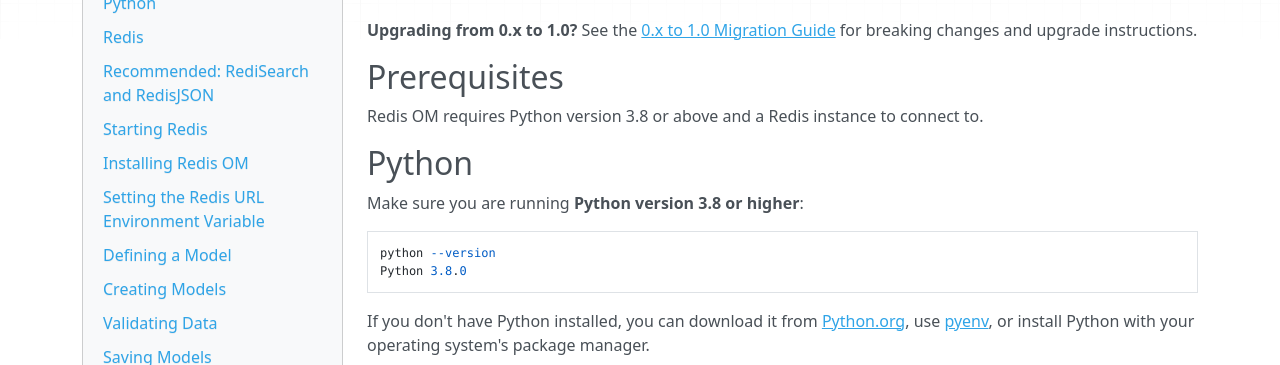
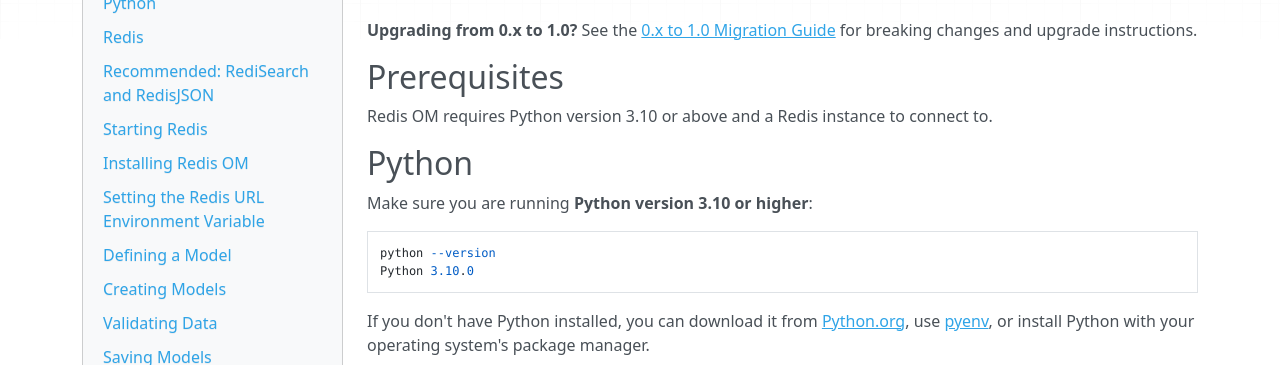
Before and after one commit to redis/redis-om-python, an MkDocs documentation site: the page built from docs/getting_started.md, in a window 1280 px wide and 900 px high. Shown: the part 267-632 px from the top of the window. Built offline with MkDocs 1.6.1, drawn with Linux system fonts in a browser that asks for light colours; nearby versions of some CDN libraries.

Commit message:
Drop Python 3.8 and 3.9 support
Python 3.8 reached EOL in October 2024, and 3.9 will reach EOL in
October 2025. More importantly, redis-py 7.1.0+ requires Python 3.10+,
so our Python version support is tied to upstream requirements.

Changes:
- Update pyproject.toml to require Python >=3.10
- Update redis-py constraint to >=4.2.0,<8.0.0
- Remove 3.8/3.9 from PyPI classifiers
- Remove 3.9 and pypy-3.9 from CI test matrix
- Update docs to reflect new requirements

Closes #706, #730

````diff
--- a/docs/getting_started.md
+++ b/docs/getting_started.md
@@ -8,15 +8,15 @@
 
 ## Prerequisites
 
-Redis OM requires Python version 3.8 or above and a Redis instance to connect to.
+Redis OM requires Python version 3.10 or above and a Redis instance to connect to.
 
 ## Python
 
-Make sure you are running **Python version 3.8 or higher**:
+Make sure you are running **Python version 3.10 or higher**:
 
 ```
 python --version
-Python 3.8.0
+Python 3.10.0
 ```
 
 If you don't have Python installed, you can download it from [Python.org](https://www.python.org/downloads/), use [pyenv](https://github.com/pyenv/pyenv), or install Python with your operating system's package manager.
--- a/pyproject.toml
+++ b/pyproject.toml
@@ -18,8 +18,6 @@
     "Operating System :: OS Independent",
     "Topic :: Database",
     'License :: OSI Approved :: BSD License',
-    'Programming Language :: Python :: 3.8',
-    'Programming Language :: Python :: 3.9',
     'Programming Language :: Python :: 3.10',
     'Programming Language :: Python :: 3.11',
     'Programming Language :: Python :: 3.12',
@@ -37,8 +35,8 @@
 "Issue tracker" = "https://github.com/redis/redis-om-python/issues"
 
 [tool.poetry.dependencies]
-python = ">=3.8,<4.0"
-redis = ">=3.5.3,<8.0.0"
+python = ">=3.10,<4.0"
+redis = ">=4.2.0,<8.0.0"
 pydantic = ">=2.0.0,<3.0.0"
 click = "^8.0.1"
 types-redis = ">=3.5.9,<5.0.0"
````
Also changed, not shown: 1 other file.
